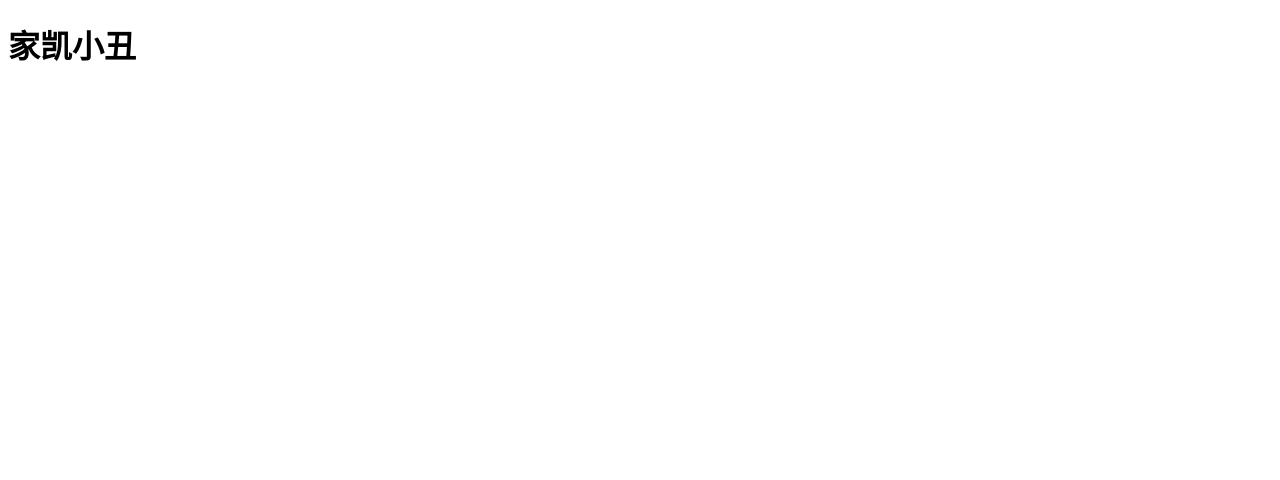
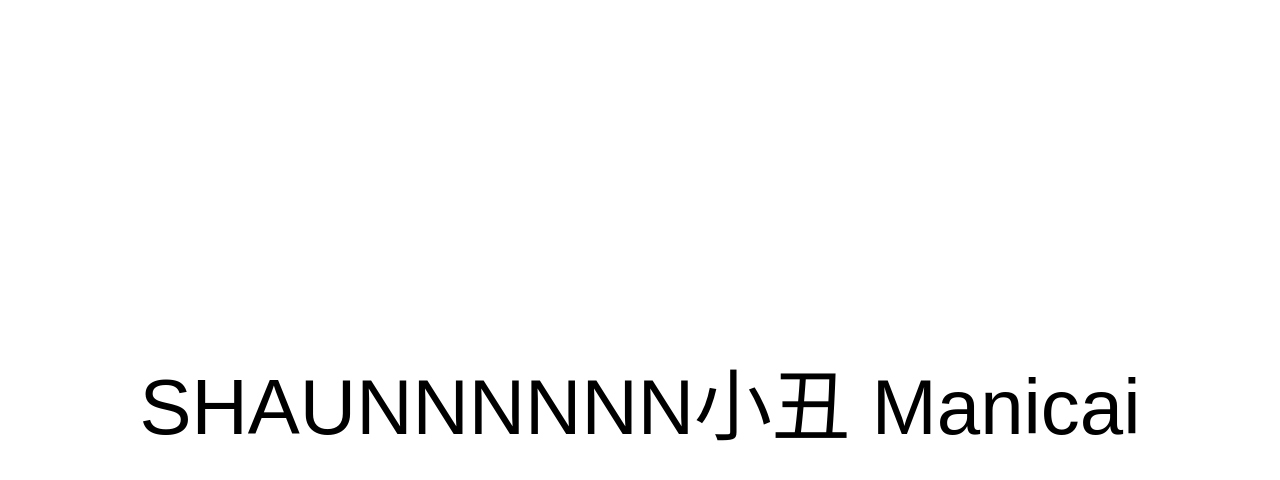
Before and after one commit to Bryan9887/foadbooking_-, a plain HTML site: page index.html in a window 1280 px wide. Drawn offline with Linux system fonts and the light colour scheme.

Commit message:
Update index.html

```diff
--- a/index.html
+++ b/index.html
@@ -2,9 +2,23 @@
 <html lang="zh">
 <head>
     <meta charset="UTF-8">
-    <title>Display Text</title>
+    <title>Centered Text</title>
+    <style>
+        body {
+            display: flex;
+            justify-content: center; /* Center horizontally */
+            align-items: center; /* Center vertically */
+            height: 100vh; /* Full viewport height */
+            margin: 0; /* Remove default margin */
+            font-family: Arial, sans-serif; /* Set font */
+        }
+        .centered-text {
+            font-size: 78px; /* Bigger font size */
+            text-align: center; /* Center text */
+        }
+    </style>
 </head>
 <body>
-    <h1>家凯小丑</h1>
+    <div class="centered-text">SHAUNNNNNN小丑 Manicai</div>
 </body>
 </html>
```
